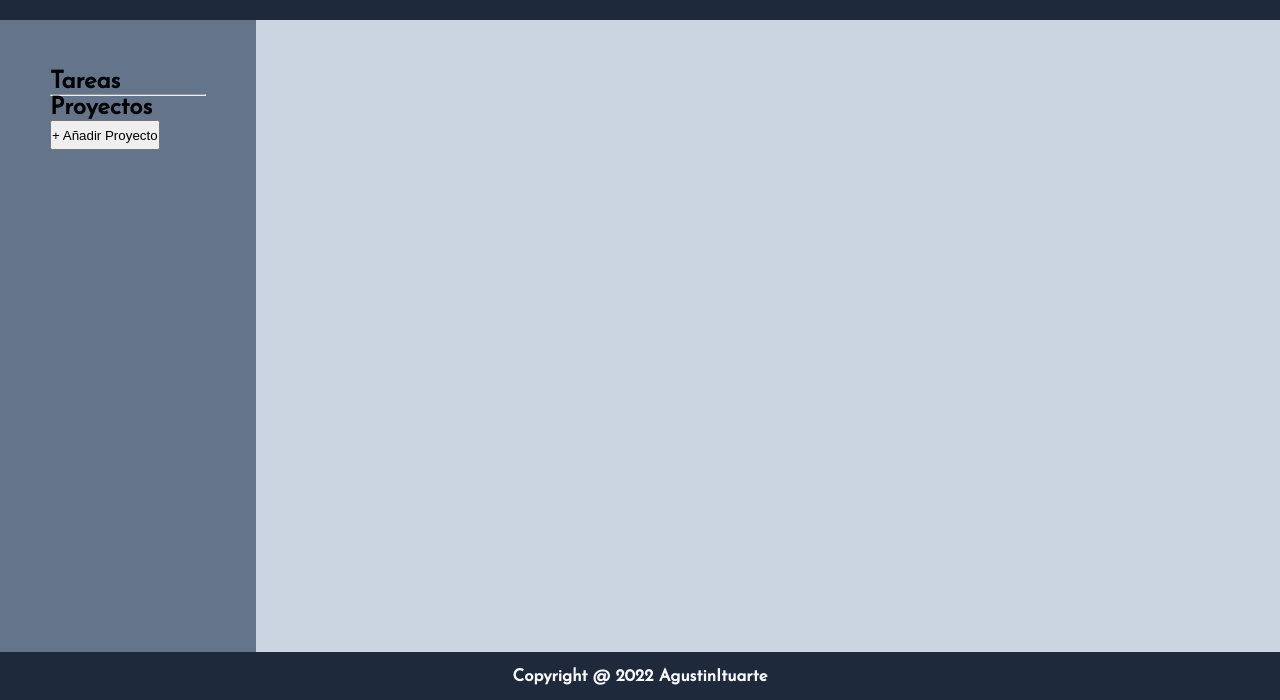
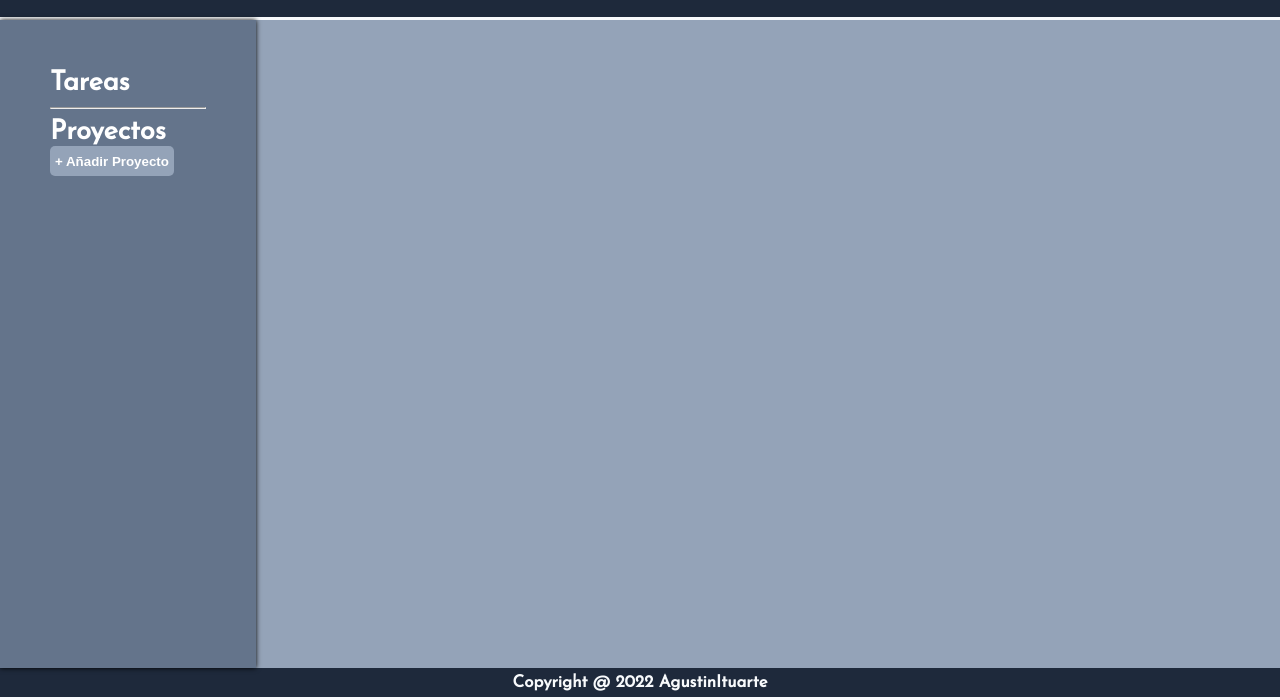
Before and after one commit to AgustinItuarte/Lista-AHacer, a website built with webpack: page dist/index.html in a window 1280 px wide. Shown: the part 100-800 px from the top of the page. Built offline with Linux system fonts and the light colour scheme; files that its build step writes are made by us from their sources.

Commit message:
Sidebar estilizada

```diff
--- a/src/style.css
+++ b/src/style.css
@@ -20,7 +20,7 @@ body {
     width: 100vw;
     font-size: 1.5rem;
     font-family: 'Josefin Sans';
-    background-color: #cbd5e1;
+    background-color: #94a3b8;
 }
 
 header {
@@ -34,13 +34,13 @@ header {
 #contenido {
     display: grid;
     grid-template-columns: 20% 80%;
-    height: 79vh;
+    height: 81vh;
     width: 100vw;
     font-size: 1.5rem;
 }
 
 footer {
-    height: 6vh;
+    height: 4vh;
     font-size: 0.9rem;
     display: flex;
     align-items: center;
@@ -50,24 +50,61 @@ footer {
 header, footer {
     background-color: #1e293b;
     color: #f8fafc;
+    border-bottom: 3px solid #f8fafc;
 }
 
 .sidebar {
     background-color: #64748b;
+    font-size: 1.5rem;
+    box-shadow: 0px 0px 5px black;
 }
 
 .total-tareas {
     font-weight: bold;
     cursor: pointer;
+    padding-bottom: 10px;
+}
+
+.total-tareas:hover {
+    color: black;
+    transition: 0.1s;
+}
+
+.proyectos_titulo,
+.total-tareas {
+    color: white;
+    font-size: 1.7rem;
 }
 
 ul {
     cursor: default;
+    padding-top: 10px;
 }
 
 ul li {
     list-style: none;
     padding-left: 14px;
+    padding: 10px;
+    border-radius: 5px;
+}
+
+ul li:hover {
+    background-color: #94a3b8;
+    transition: 0.1s;
+}
+
+ul li:active {
+    box-shadow: 0px 0px 5px black;
+}
+
+.btn-añadirP {
+    cursor: pointer;
+    border: none;
+    background-color: #94a3b8;
+    font-weight: bold;
+    color: white;
+    border-radius: 5px;
+    padding: 5px;
 }
 
 .main-content {
@@ -83,9 +120,11 @@ ul li {
 }
 
 .tareas {
-    background-color: #94a3b8;
+    background-color: #64748b;
     height: fit-content;
     cursor: pointer;
+    border: 1px solid black;
+    padding: 5px;
 }
 
 .btn-añadir-tarea {
```
Also changed, not shown: src/tareas.js (+8 -2 lines), dist/index.html, dist/main.js.
